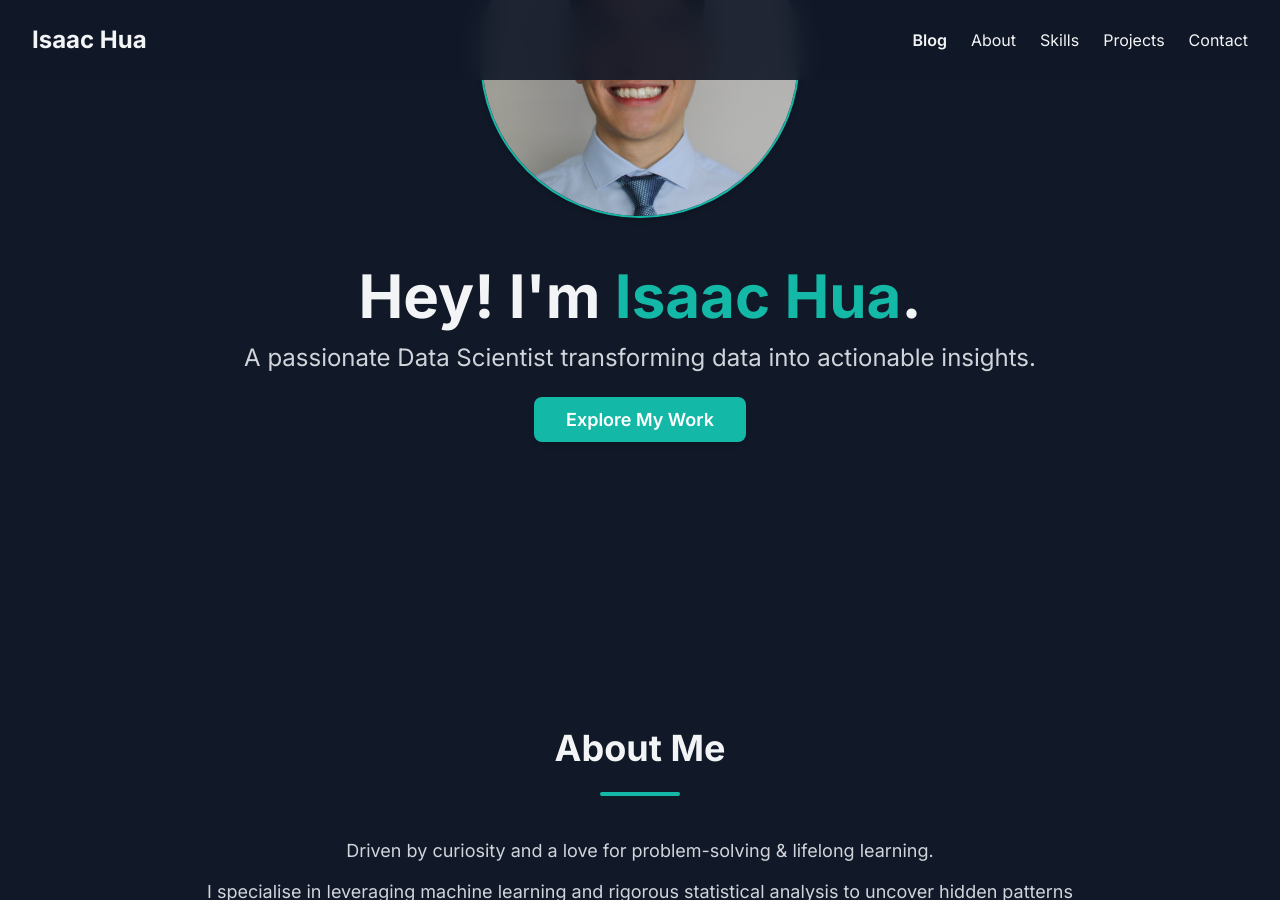
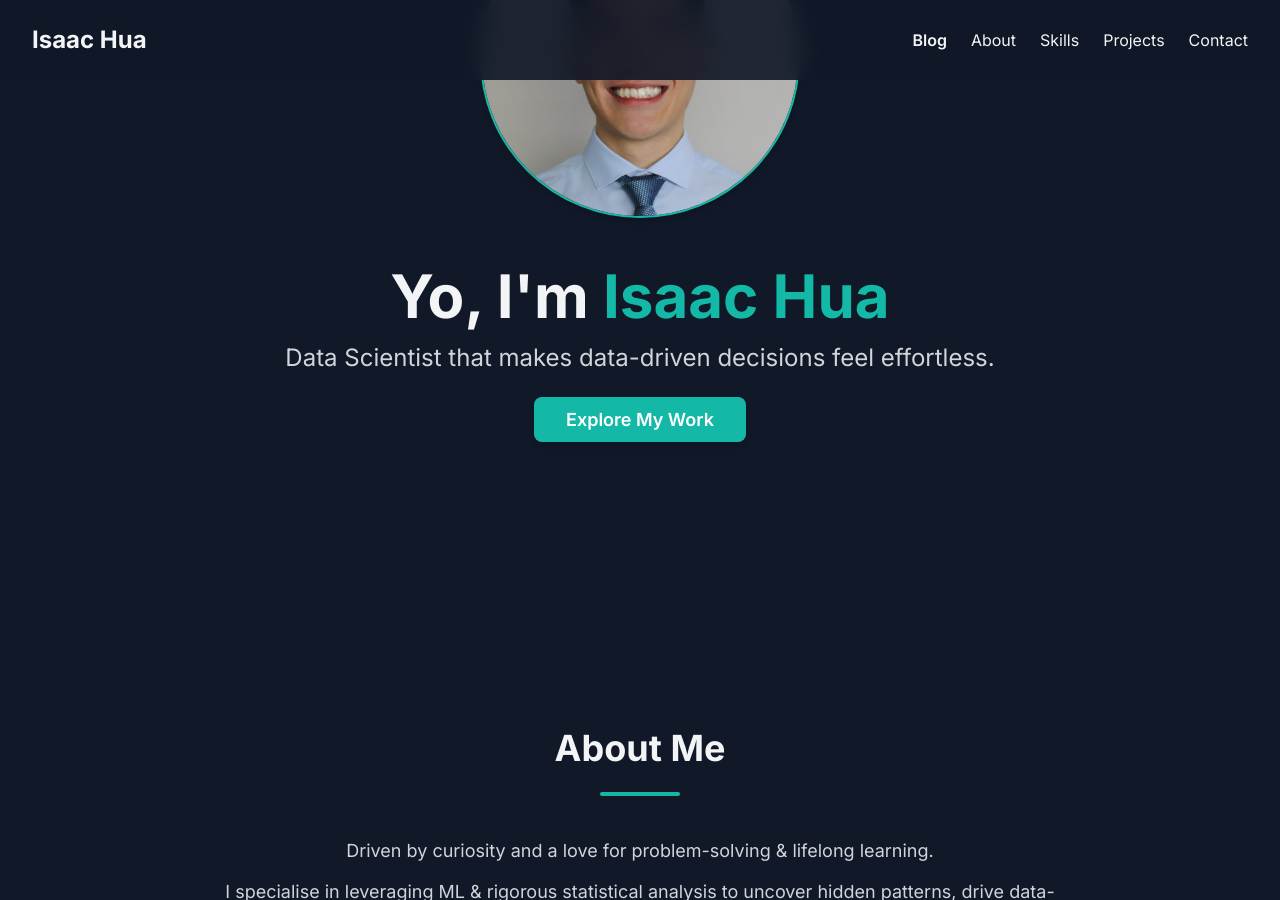
Before and after one commit to isaachuahy/isaachuahy.github.io, a Jekyll site: the page built from index.html, in a window 1280 px wide and 900 px high, scrolled down 364 px. Built offline with Jekyll 4.4.1, drawn with Linux system fonts in a browser that asks for light colours; nearby versions of some CDN libraries; some of the changed text lies outside the part shown.

Commit message:
Added ML monitoring system project, improved skills SVGs, updated About Me and hero sections

```diff
--- a/index.html
+++ b/index.html
@@ -71,10 +71,10 @@
             <img src="images/ISAAC_HUA_PICTURE_CROPPED.jpg" alt="Isaac Hua Profile Picture" class="w-80 h-80 rounded-full mx-auto mb-12 shadow-md border-2 border-accent-color">
 
             <h2 class="text-4xl sm:text-5xl md:text-6xl font-bold leading-tight mb-4">
-                Hey! I'm <span class="accent-color">Isaac Hua</span>.
+                Yo, I'm <span class="accent-color">Isaac Hua</span>
             </h2>
             <p class="text-xl sm:text-2xl text-gray-300 mb-8">
-                A passionate Data Scientist transforming data into actionable insights.
+                Data Scientist that makes data-driven decisions feel effortless.
             </p>
             <a href="#projects" class="bg-accent-color text-white font-semibold py-3 px-8 rounded-lg shadow-md hover:bg-accent-dark transition duration-300 text-lg">
                 Explore My Work
@@ -91,13 +91,13 @@
                 Driven by curiosity and a love for problem-solving & lifelong learning.
             </p>
             <p class="text-lg text-gray-300 leading-relaxed mb-4">
-                I specialise in leveraging machine learning and rigorous statistical analysis to uncover hidden patterns and drive data-informed decisions.
+                I specialise in leveraging ML & rigorous statistical analysis to uncover hidden patterns, drive data-informed decisions and build practical AI solutions.
                 If you have a complex challenge that you'd like to tackle and are looking for a collaborative and reflective contributor - I'm your guy.
             </p>
 
             <p class="text-lg text-gray-300 leading-relaxed">
-                My most recent experience has been acting as a Data Scientist for Catholic Crosscultural Services & The BRIDGE, where on a day-to-day basis I was processing, analysing and presenting data to optimise the client experience for
-                20+ service providers across Scarborough.
+                My most recent experience has been as a Data Analyst at Dayforce and as a Data Scientist for Catholic Crosscultural Services & The BRIDGE.
+                In both roles, I have translated complex data into actionable insights, targeted business improvements and built practical data-driven AI solutions.
             </p>
         </div>
     </section>
@@ -112,43 +112,53 @@
 
             <div class="grid grid-cols-2 sm:grid-cols-3 md:grid-cols-4 lg:grid-cols-5 gap-8">
                 <div class="flex flex-col items-center p-4 bg-gray-700 rounded-lg shadow-md">
-                    <svg xmlns="http://www.w3.org/2000/svg" class="h-12 w-12 mb-3 accent-color" fill="none" viewBox="0 0 24 24" stroke="currentColor" stroke-width="2"><path stroke-linecap="round" stroke-linejoin="round" d="M14.25 9.75 16.5 12l-2.25 2.25m-4.5 0L7.5 12l2.25-2.25M6 20.25h12A2.25 2.25 0 0 0 20.25 18V6A2.25 2.25 0 0 0 18 3.75H6A2.25 2.25 0 0 0 3.75 6v12A2.25 2.25 0 0 0 6 20.25Z" /></svg>
+                    <img src="https://cdn.jsdelivr.net/gh/devicons/devicon@latest/icons/python/python-original.svg" alt="Python" class="h-12 w-12 mb-3 object-contain" onerror="this.style.display='none'; this.nextElementSibling.style.display='block';">
+                    <svg xmlns="http://www.w3.org/2000/svg" class="h-12 w-12 mb-3 accent-color hidden" fill="none" viewBox="0 0 24 24" stroke="currentColor" stroke-width="2"><path stroke-linecap="round" stroke-linejoin="round" d="M14.25 9.75 16.5 12l-2.25 2.25m-4.5 0L7.5 12l2.25-2.25M6 20.25h12A2.25 2.25 0 0 0 20.25 18V6A2.25 2.25 0 0 0 18 3.75H6A2.25 2.25 0 0 0 3.75 6v12A2.25 2.25 0 0 0 6 20.25Z" /></svg>
                    <span class="font-semibold">Python</span>
                </div>
                 <div class="flex flex-col items-center p-4 bg-gray-700 rounded-lg shadow-md">
-                    <svg xmlns="http://www.w3.org/2000/svg" class="h-12 w-12 mb-3 accent-color" fill="none" viewBox="0 0 24 24" stroke="currentColor" stroke-width="2"><path stroke-linecap="round" stroke-linejoin="round" d="M10 20l4-16m4 4l4 4-4 4M6 16l-4-4 4-4" /></svg>
+                    <img src="https://cdn.jsdelivr.net/gh/devicons/devicon@latest/icons/r/r-original.svg" alt="R" class="h-12 w-12 mb-3 object-contain" onerror="this.style.display='none'; this.nextElementSibling.style.display='block';">
+                    <svg xmlns="http://www.w3.org/2000/svg" class="h-12 w-12 mb-3 accent-color hidden" fill="none" viewBox="0 0 24 24" stroke="currentColor" stroke-width="2"><path stroke-linecap="round" stroke-linejoin="round" d="M10 20l4-16m4 4l4 4-4 4M6 16l-4-4 4-4" /></svg>
                    <span class="font-semibold">R</span>
                </div>
                <div class="flex flex-col items-center p-4 bg-gray-700 rounded-lg shadow-md">
-                <svg xmlns="http://www.w3.org/2000/svg" class="h-12 w-12 mb-3 accent-color" fill="none" viewBox="0 0 24 24" stroke="currentColor" stroke-width="2"><path stroke-linecap="round" stroke-linejoin="round" d="M4 7v10c0 2.21 3.582 4 8 4s8-1.79 8-4V7M4 7c0 2.21 3.582 4 8 4s8-1.79 8-4M4 7c0-2.21 3.582-4 8-4s8 1.79 8 4m0 5c0 2.21-3.582 4-8 4s-8-1.79-8-4" /></svg>
+                <img src="https://cdn.jsdelivr.net/gh/devicons/devicon@latest/icons/postgresql/postgresql-original.svg" alt="PostgreSQL" class="h-12 w-12 mb-3 object-contain" onerror="this.style.display='none'; this.nextElementSibling.style.display='block';">
+                <svg xmlns="http://www.w3.org/2000/svg" class="h-12 w-12 mb-3 accent-color hidden" fill="none" viewBox="0 0 24 24" stroke="currentColor" stroke-width="2"><path stroke-linecap="round" stroke-linejoin="round" d="M4 7v10c0 2.21 3.582 4 8 4s8-1.79 8-4V7M4 7c0 2.21 3.582 4 8 4s8-1.79 8-4M4 7c0-2.21 3.582-4 8-4s8 1.79 8 4m0 5c0 2.21-3.582 4-8 4s-8-1.79-8-4" /></svg>
                <span class="font-semibold">PostgreSQL</span>
                 </div>
                 <div class="flex flex-col items-center p-4 bg-gray-700 rounded-lg shadow-md">
-                    <svg xmlns="http://www.w3.org/2000/svg" class="h-12 w-12 mb-3 accent-color" fill="none" viewBox="0 0 24 24" stroke="currentColor" stroke-width="2"><path stroke-linecap="round" stroke-linejoin="round" d="M9 19v-6a2 2 0 00-2-2H5a2 2 0 00-2 2v6a2 2 0 002 2h2a2 2 0 002-2zm0 0V9a2 2 0 012-2h2a2 2 0 012 2v10m-6 0a2 2 0 002 2h2a2 2 0 002-2m0 0V5a2 2 0 012-2h2a2 2 0 012 2v14a2 2 0 01-2 2h-2a2 2 0 01-2-2z" /></svg>
-                    <span class="font-semibold">Tableau</span>
+                    <img src="https://upload.wikimedia.org/wikipedia/commons/c/cf/New_Power_BI_Logo.svg" alt="Power BI" class="h-12 w-12 mb-3 object-contain" onerror="this.style.display='none'; this.nextElementSibling.style.display='block';">
+                    <svg xmlns="http://www.w3.org/2000/svg" class="h-12 w-12 mb-3 accent-color hidden" fill="none" viewBox="0 0 24 24" stroke="currentColor" stroke-width="2"><path stroke-linecap="round" stroke-linejoin="round" d="M9 19v-6a2 2 0 00-2-2H5a2 2 0 00-2 2v6a2 2 0 002 2h2a2 2 0 002-2zm0 0V9a2 2 0 012-2h2a2 2 0 012 2v10m-6 0a2 2 0 002 2h2a2 2 0 002-2m0 0V5a2 2 0 012-2h2a2 2 0 012 2v14a2 2 0 01-2 2h-2a2 2 0 01-2-2z" /></svg>
+                    <span class="font-semibold">Power BI</span>
                 </div>
                 <div class="flex flex-col items-center p-4 bg-gray-700 rounded-lg shadow-md">
-                    <svg xmlns="http://www.w3.org/2000/svg" class="h-12 w-12 mb-3 accent-color" fill="none" viewBox="0 0 24 24" stroke="currentColor" stroke-width="2"><path stroke-linecap="round" stroke-linejoin="round" d="M3.375 19.5h17.25m-17.25 0a1.125 1.125 0 0 1-1.125-1.125M3.375 19.5h7.5c.621 0 1.125-.504 1.125-1.125m-9.75 0V5.625m0 12.75v-1.5c0-.621.504-1.125 1.125-1.125m18.375 2.625V5.625m0 12.75c0 .621-.504 1.125-1.125 1.125m1.125-1.125v-1.5c0-.621-.504-1.125-1.125-1.125m0 3.75h-7.5A1.125 1.125 0 0 1 12 18.375m9.75-12.75c0-.621-.504-1.125-1.125-1.125H3.375c-.621 0-1.125.504-1.125 1.125m19.5 0v1.5c0 .621-.504 1.125-1.125 1.125M2.25 5.625v1.5c0 .621.504 1.125 1.125 1.125m0 0h17.25m-17.25 0h7.5c.621 0 1.125.504 1.125 1.125M3.375 8.25c-.621 0-1.125.504-1.125 1.125v1.5c0 .621.504 1.125 1.125 1.125m17.25-3.75h-7.5c-.621 0-1.125.504-1.125 1.125m8.625-1.125c.621 0 1.125.504 1.125 1.125v1.5c0 .621-.504 1.125-1.125 1.125m-17.25 0h7.5m-7.5 0c-.621 0-1.125.504-1.125 1.125v1.5c0 .621.504 1.125 1.125 1.125M12 10.875v-1.5m0 1.5c0 .621-.504 1.125-1.125 1.125M12 10.875c0 .621.504 1.125 1.125 1.125m-2.25 0c.621 0 1.125.504 1.125 1.125M13.125 12h7.5m-7.5 0c-.621 0-1.125.504-1.125 1.125M20.625 12c.621 0 1.125.504 1.125 1.125v1.5c0 .621-.504 1.125-1.125 1.125m-17.25 0h7.5M12 14.625v-1.5m0 1.5c0 .621-.504 1.125-1.125 1.125M12 14.625c0 .621.504 1.125 1.125 1.125m-2.25 0c.621 0 1.125.504 1.125 1.125m0 1.5v-1.5m0 0c0-.621.504-1.125 1.125-1.125m0 0h7.5" /></svg>
+                    <img src="https://upload.wikimedia.org/wikipedia/commons/thumb/6/60/Microsoft_Office_Excel_%282025–present%29.svg/250px-Microsoft_Office_Excel_%282025–present%29.svg.png" alt="Excel" class="h-12 w-12 mb-3 object-contain" onerror="this.style.display='none'; this.nextElementSibling.style.display='block';">
+                    <svg xmlns="http://www.w3.org/2000/svg" class="h-12 w-12 mb-3 accent-color hidden" fill="none" viewBox="0 0 24 24" stroke="currentColor" stroke-width="2"><path stroke-linecap="round" stroke-linejoin="round" d="M9 19v-6a2 2 0 00-2-2H5a2 2 0 00-2 2v6a2 2 0 002 2h2a2 2 0 002-2zm0 0V9a2 2 0 012-2h2a2 2 0 012 2v10m-6 0a2 2 0 002 2h2a2 2 0 002-2m0 0V5a2 2 0 012-2h2a2 2 0 012 2v14a2 2 0 01-2 2h-2a2 2 0 01-2-2z" /></svg>
                     <span class="font-semibold">Excel</span>
                 </div>
                 <div class="flex flex-col items-center p-4 bg-gray-700 rounded-lg shadow-md">
-                    <svg xmlns="http://www.w3.org/2000/svg" class="h-12 w-12 mb-3 accent-color" fill="none" viewBox="0 0 24 24" stroke="currentColor" stroke-width="2"><path stroke-linecap="round" stroke-linejoin="round" d="M17.657 18.657A8 8 0 016.343 7.343S7 9 9 10c0-2 .5-5 2.986-7C14 5 16.09 5.777 17.656 7.343A7.975 7.975 0 0120 13a7.975 7.975 0 01-2.343 5.657z" /><path stroke-linecap="round" stroke-linejoin="round" d="M9.879 16.121A3 3 0 1012.015 11L11 14H9c0 .768.293 1.536.879 2.121z" /></svg>
+                    <img src="https://cdn.jsdelivr.net/gh/devicons/devicon@latest/icons/pytorch/pytorch-original.svg" alt="PyTorch" class="h-12 w-12 mb-3 object-contain" onerror="this.style.display='none'; this.nextElementSibling.style.display='block';">
+                    <svg xmlns="http://www.w3.org/2000/svg" class="h-12 w-12 mb-3 accent-color hidden" fill="none" viewBox="0 0 24 24" stroke="currentColor" stroke-width="2"><path stroke-linecap="round" stroke-linejoin="round" d="M17.657 18.657A8 8 0 016.343 7.343S7 9 9 10c0-2 .5-5 2.986-7C14 5 16.09 5.777 17.656 7.343A7.975 7.975 0 0120 13a7.975 7.975 0 01-2.343 5.657z" /></svg>
                     <span class="font-semibold">PyTorch</span>
                 </div>
                  <div class="flex flex-col items-center p-4 bg-gray-700 rounded-lg shadow-md">
-                    <svg xmlns="http://www.w3.org/2000/svg" class="h-12 w-12 mb-3 accent-color" fill="none" viewBox="0 0 24 24" stroke="currentColor" stroke-width="2"><path stroke-linecap="round" stroke-linejoin="round" d="M9.75 17L9 20l-1 1h8l-1-1-.75-3M3 13h18M5 17h14a2 2 0 002-2V5a2 2 0 00-2-2H5a2 2 0 00-2 2v10a2 2 0 002 2z" /></svg>
+                    <img src="https://upload.wikimedia.org/wikipedia/commons/0/05/Scikit_learn_logo_small.svg" alt="Scikit-learn" class="h-12 w-12 mb-3 object-contain" onerror="this.style.display='none'; this.nextElementSibling.style.display='block';">
+                    <svg xmlns="http://www.w3.org/2000/svg" class="h-12 w-12 mb-3 accent-color hidden" fill="none" viewBox="0 0 24 24" stroke="currentColor" stroke-width="2"><path stroke-linecap="round" stroke-linejoin="round" d="M9.75 17L9 20l-1 1h8l-1-1-.75-3M3 13h18M5 17h14a2 2 0 002-2V5a2 2 0 00-2-2H5a2 2 0 00-2 2v10a2 2 0 002 2z" /></svg>
                     <span class="font-semibold">Scikit-learn</span>
                 </div>
                  <div class="flex flex-col items-center p-4 bg-gray-700 rounded-lg shadow-md">
-                     <svg xmlns="http://www.w3.org/2000/svg" class="h-12 w-12 mb-3 accent-color" fill="none" viewBox="0 0 24 24" stroke="currentColor" stroke-width="2"><path stroke-linecap="round" stroke-linejoin="round" d="M11 4a2 2 0 114 0v1a1 1 0 001 1h3a1 1 0 011 1v3a1 1 0 01-1 1h-1a2 2 0 100 4h1a1 1 0 011 1v3a1 1 0 01-1 1h-3a1 1 0 01-1-1v-1a2 2 0 10-4 0v1a1 1 0 01-1 1H7a1 1 0 01-1-1v-3a1 1 0 00-1-1H4a2 2 0 110-4h1a1 1 0 001-1V7a1 1 0 011-1h3a1 1 0 001-1V4z" /></svg>
+                     <img src="https://upload.wikimedia.org/wikipedia/commons/b/b2/SCIPY_2.svg" alt="SciPy" class="h-12 w-12 mb-3 object-contain" onerror="this.style.display='none'; this.nextElementSibling.style.display='block';">
+                     <svg xmlns="http://www.w3.org/2000/svg" class="h-12 w-12 mb-3 accent-color hidden" fill="none" viewBox="0 0 24 24" stroke="currentColor" stroke-width="2"><path stroke-linecap="round" stroke-linejoin="round" d="M11 4a2 2 0 114 0v1a1 1 0 001 1h3a1 1 0 011 1v3a1 1 0 01-1 1h-1a2 2 0 100 4h1a1 1 0 011 1v3a1 1 0 01-1 1h-3a1 1 0 01-1-1v-1a2 2 0 10-4 0v1a1 1 0 01-1 1H7a1 1 0 01-1-1v-3a1 1 0 00-1-1H4a2 2 0 110-4h1a1 1 0 001-1V7a1 1 0 011-1h3a1 1 0 001-1V4z" /></svg>
                     <span class="font-semibold">SciPy</span>
                 </div>
                 <div class="flex flex-col items-center p-4 bg-gray-700 rounded-lg shadow-md">
-                    <svg xmlns="http://www.w3.org/2000/svg" class="h-12 w-12 mb-3 accent-color" fill="none" viewBox="0 0 24 24" stroke="currentColor" stroke-width="2"><path stroke-linecap="round" stroke-linejoin="round" d="M2.25 18 9 11.25l4.306 4.306a11.95 11.95 0 0 1 5.814-5.518l2.74-1.22m0 0-5.94-2.281m5.94 2.28-2.28 5.941" /></svg>
+                    <img src="https://cdn.jsdelivr.net/gh/devicons/devicon@latest/icons/matplotlib/matplotlib-original.svg" alt="Matplotlib" class="h-12 w-12 mb-3 object-contain" onerror="this.style.display='none'; this.nextElementSibling.style.display='block';">
+                    <svg xmlns="http://www.w3.org/2000/svg" class="h-12 w-12 mb-3 accent-color hidden" fill="none" viewBox="0 0 24 24" stroke="currentColor" stroke-width="2"><path stroke-linecap="round" stroke-linejoin="round" d="M2.25 18 9 11.25l4.306 4.306a11.95 11.95 0 0 1 5.814-5.518l2.74-1.22m0 0-5.94-2.281m5.94 2.28-2.28 5.941" /></svg>
                    <span class="font-semibold">Matplotlib</span>
                </div>
                  <div class="flex flex-col items-center p-4 bg-gray-700 rounded-lg shadow-md">
-                    <svg xmlns="http://www.w3.org/2000/svg" class="h-12 w-12 mb-3 accent-color" fill="none" viewBox="0 0 24 24" stroke="currentColor" stroke-width="2"><path stroke-linecap="round" stroke-linejoin="round" d="M13 10V3L4 14h7v7l9-11h-7z" /></svg>
+                    <img src="https://www.svgrepo.com/show/271672/monitor-line-chart.svg" alt="Forecast" class="h-12 w-12 mb-3 object-contain" onerror="this.style.display='none'; this.nextElementSibling.style.display='block';">
+                    <svg xmlns="http://www.w3.org/2000/svg" class="h-12 w-12 mb-3 accent-color hidden" fill="none" viewBox="0 0 24 24" stroke="currentColor" stroke-width="2"><path stroke-linecap="round" stroke-linejoin="round" d="M13 10V3L4 14h7v7l9-11h-7z" /></svg>
                     <span class="font-semibold">Forecast</span>
                 </div>
             </div>
@@ -161,9 +171,29 @@
             <div class="w-20 h-1 bg-accent-color mx-auto mb-12 rounded"></div>
             <div class="grid grid-cols-1 md:grid-cols-2 lg:grid-cols-3 gap-10">
                 <div class="bg-gray-800 rounded-lg shadow-lg overflow-hidden transform transition duration-300 hover:scale-105">
+                    <a href="#" class="block">
+                    <img src="images/MLMonitorDashboard.png" alt="ML Model Monitoring System" class="w-full h-48 object-cover">
+                    </a>
+                    <div class="p-6">
+                        <a href="https://github.com/isaachuahy/ml-monitor" class="text-xl font-semibold mb-2 block hover:text-accent-light transition duration-200">ML Model Monitoring System</a>
+                        <p class="text-gray-400 text-sm mb-4">A customisable system for tracking ML models' performance metrics, detecting data drift, while supporting hot-reloading model capabilities and low-latency FastAPIinference.
+                            Designed to ensure production ML models remain reliable and deliver consistent predictions over time.
+                            Features include: alerting via Discord webhooks, dashboard visualisation, streamlined and simple deployment.
+                        </p>
+                        <div class="flex flex-wrap gap-2 mb-4">
+                            <span class="bg-gray-700 text-teal-300 text-xs font-semibold px-2.5 py-0.5 rounded">Python</span>
+                            <span class="bg-gray-700 text-teal-300 text-xs font-semibold px-2.5 py-0.5 rounded">MLOps</span>
+                            <span class="bg-gray-700 text-teal-300 text-xs font-semibold px-2.5 py-0.5 rounded">FastAPI</span>
+                            <span class="bg-gray-700 text-teal-300 text-xs font-semibold px-2.5 py-0.5 rounded">PostgreSQL</span>
+                            <span class="bg-gray-700 text-teal-300 text-xs font-semibold px-2.5 py-0.5 rounded">Streamlit</span>
+                        </div>
+                        <a href="https://github.com/isaachuahy/ml-monitor" class="text-accent-color hover:text-accent-light font-medium inline-flex items-center">View Details &rarr;</a>
+                    </div>
+                </div>
+                <div class="bg-gray-800 rounded-lg shadow-lg overflow-hidden transform transition duration-300 hover:scale-105">
                     <a href="https://github.com/isaachuahy/STA457_Project" class="block">
                     <img src="images/CocoaFuturesModel.png"
-                    alt="Cocoa Futures Price Forecast Model" class="w-full h-48 object-cover" onerror="this.src='https://placehold.co/600x400/1f2937/9ca3af?text=Image+Error'">
+                    alt="Cocoa Futures Price Forecast Model" class="w-full h-48 object-cover">
                     </a>
                     <div class="p-6">
                         <a href="https://github.com/isaachuahy/STA457_Project" class="text-xl mb-2 font-semibold block hover:text-accent-light transition duration-200"><h4>Cocoa Futures Price Modelling</h4></a>
```
Also changed, not shown: images/MLMonitorDashboard.png (added).
